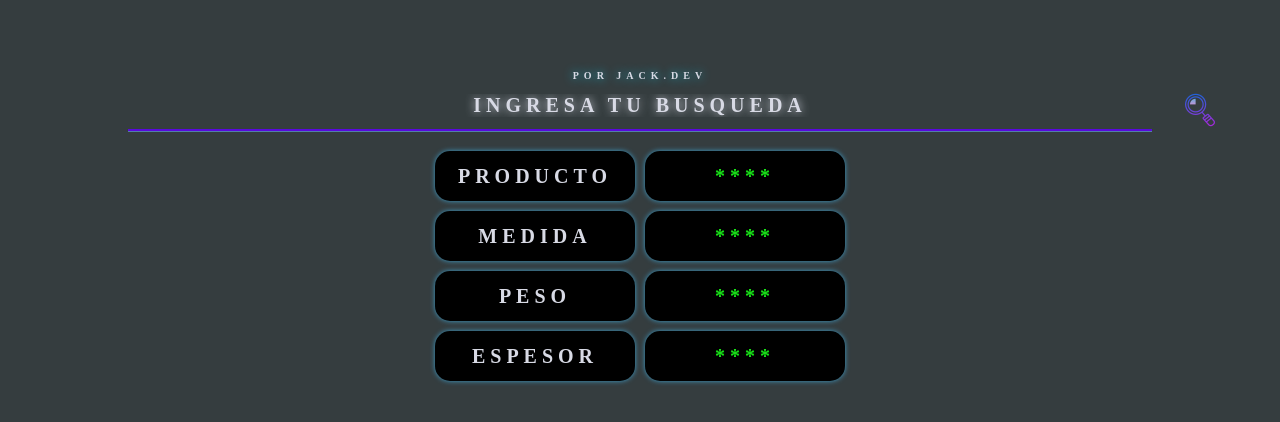
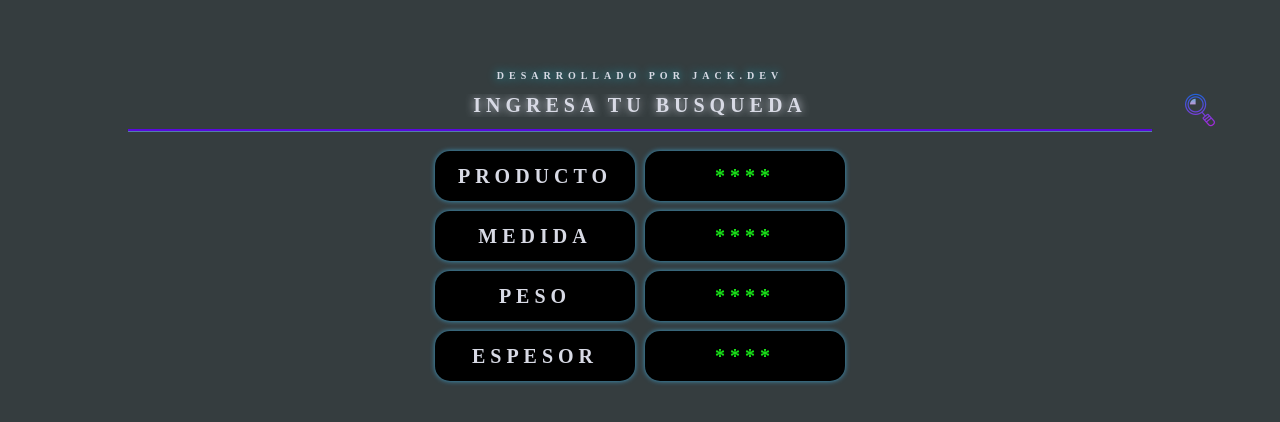
Before and after one commit to Jack-dev02/app-extruder-up2, a plain HTML site: page index.html in a window 1280 px wide. Shown: the part 230-652 px from the top of the page. Drawn offline with Linux system fonts and the light colour scheme.

Commit message:
Update index.html

```diff
--- a/index.html
+++ b/index.html
@@ -21,7 +21,7 @@
     <!-- titulo principal   -->
 
     <h1 class="main-title"> Extruder charola </h1>
-    <H3> POR JACK.DEV </H3>
+    <H3> DESARROLLADO POR JACK.DEV </H3>
 
     <div class="error error1">
         <span> Error: dato no encontrado, <br> intenta de nuevo  </span>
```
